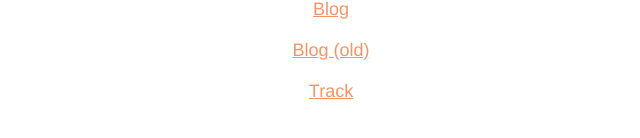
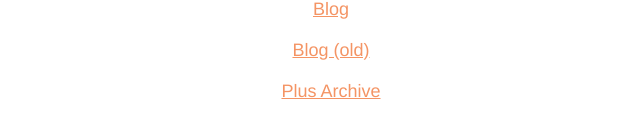
Before and after one commit to jamband/jamband.github.io, a plain HTML site: page index.html in a window 1280 px wide. Shown: the part 314-452 px from the top of the page, 319-959 px from the left. Drawn offline with Linux system fonts and the light colour scheme.

Commit message:
Remove Track site and Add Plus Archive site

```diff
--- a/index.html
+++ b/index.html
@@ -36,6 +36,6 @@
     <a href="http://qiita.com/livejam_db">Qiita</a>
     <a href="http://jamband.hatenablog.com/">Blog</a>
     <a href="http://livejamdb.blogspot.jp/">Blog (old)</a>
-    <a href="http://trackdb.blogspot.jp">Track</a>
+    <a href="http://plusarchive.com">Plus Archive</a>
 </body>
 </html>
```
